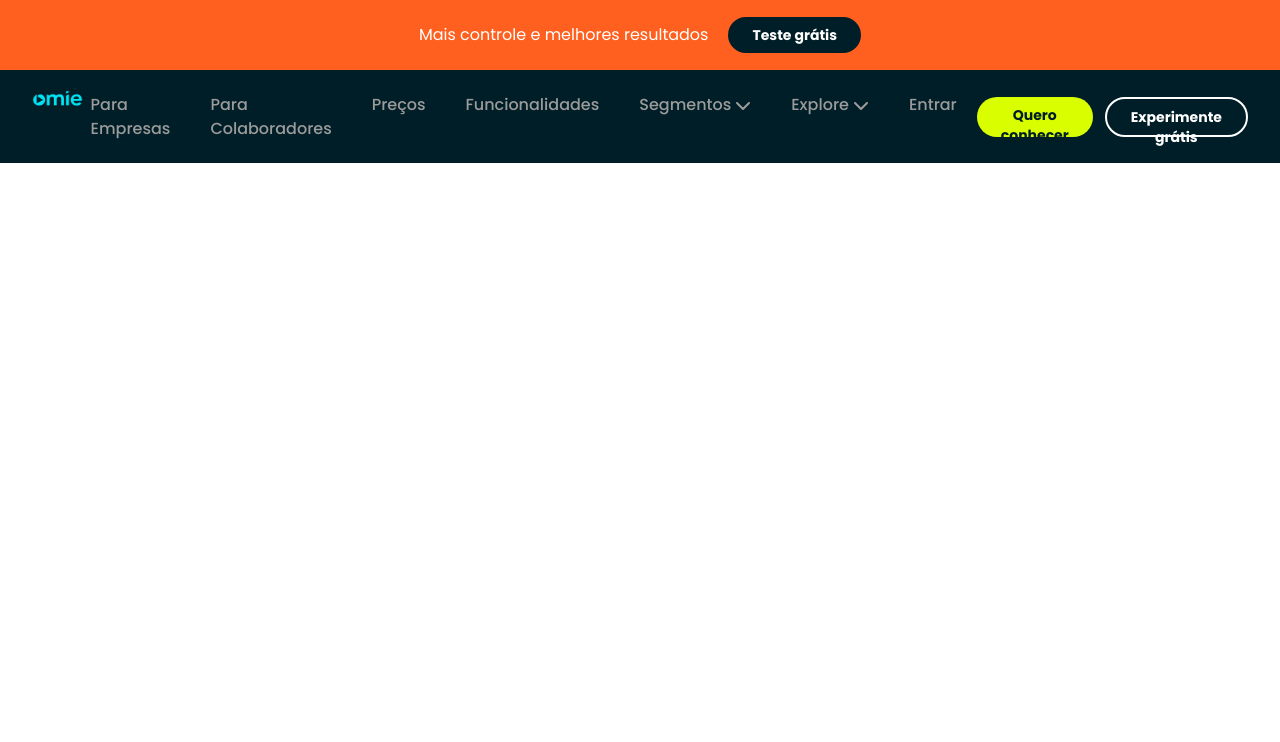
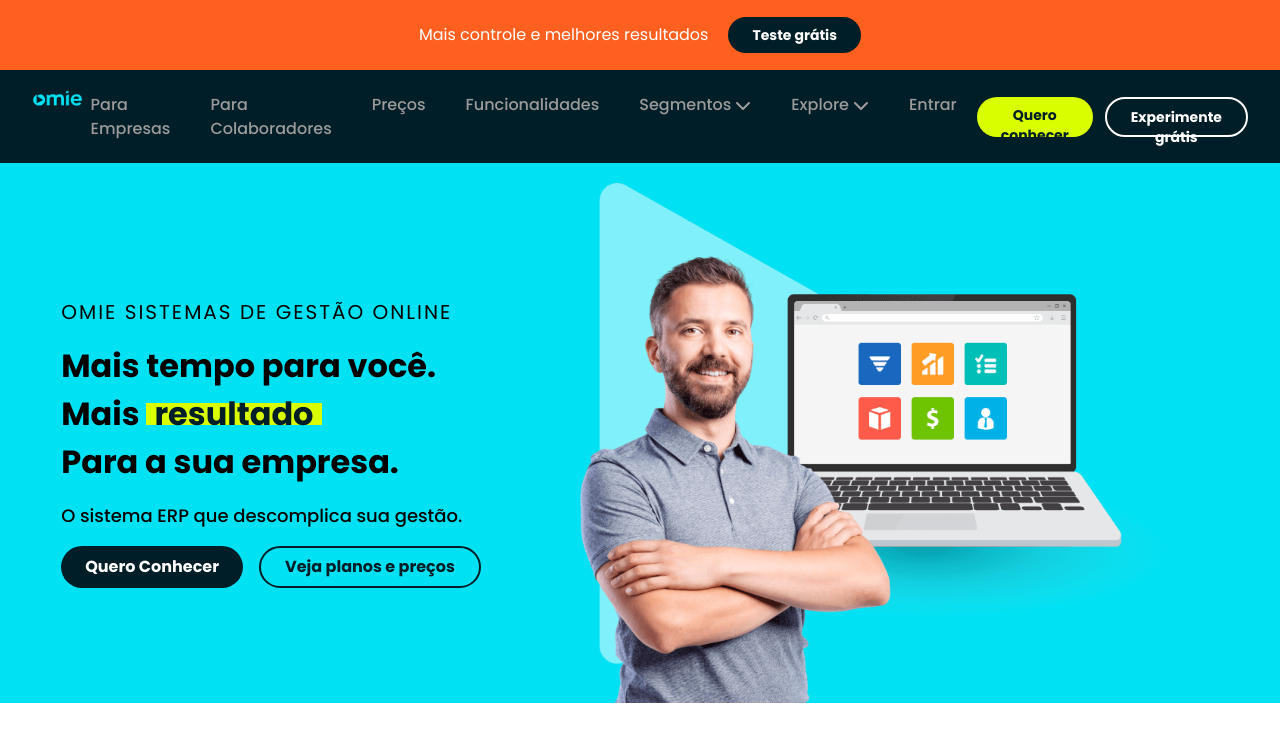
Before and after one commit to SampaioGuilherme11/omie-clone, a React (Vite) app: page / in a window 1280 px wide. Shown: the top 742 px of the page. Built offline with nearby package versions, Linux system fonts and the light colour scheme.

Commit message:
feat: tela de apresentação concluida

```diff
--- a/src/App.jsx
+++ b/src/App.jsx
@@ -1,4 +1,5 @@
 import "./App.css";
+import Apresentacao from "./components/Apresentacao";
 import Header from "./components/Header";
 import Titulo from "./components/Titulo";
 
@@ -7,6 +8,7 @@
     <>
       <Titulo />
       <Header />
+      <Apresentacao />
     </>
   );
 }
--- /dev/null
+++ b/src/components/Apresentacao.jsx
@@ -0,0 +1,72 @@
+import { useState, useEffect } from "react";
+import Button from "./ui/button";
+
+// Palavras a serem digitadas
+const palavras = ["controle", "resultado", "previsibilidade"];
+
+const Apresentacao = () => {
+  const [palavraIndex, setPalavraIndex] = useState(0);
+  const [charIndex, setCharIndex] = useState(0);
+  const [apagando, setApagando] = useState(false);
+
+  useEffect(() => {
+    const palavraAtual = palavras[palavraIndex];
+
+    if (!apagando) {
+      if (charIndex < palavraAtual.length) {
+        setTimeout(() => setCharIndex(charIndex + 1), 120);
+      } else {
+        setTimeout(() => setApagando(true), 1500);
+      }
+    } else {
+      if (charIndex > 0) {
+        setTimeout(() => setCharIndex(charIndex - 1), 100);
+      } else {
+        setApagando(false);
+        setPalavraIndex((palavraIndex + 1) % palavras.length);
+      }
+    }
+  }, [charIndex, apagando, palavraIndex]);
+
+  return (
+    <div className="flex h-[540px] items-center justify-evenly bg-[#00E2F4] pt-5">
+      <div className="flex flex-col gap-4">
+        <h1 className="text-xl font-normal tracking-[0.1em]">
+          OMIE SISTEMAS DE GESTÃO ONLINE
+        </h1>
+        <div className="mt-5">
+          <h2 className="text-[32px] font-bold">Mais tempo para você.</h2>
+          <h2 className="text-[32px] font-bold">
+            Mais{" "}
+            <span className="inline-block h-[70%] bg-[#D8FE00] px-2 leading-[70%] text-[#001e27]">
+              {palavras[palavraIndex].substring(0, charIndex)}
+            </span>
+          </h2>
+          <h2 className="text-[32px] font-bold">Para a sua empresa.</h2>
+        </div>
+        <p className="mt-4 text-lg font-medium">
+          O sistema ERP que descomplica sua gestão.
+        </p>
+        <div className="mt-6 flex justify-center gap-4">
+          <Button
+            className="bg-[#001e27] text-[16px] text-white shadow-none transition-all hover:shadow-[0_5px_0_0_#001e277c]"
+            buttonText="Quero Conhecer"
+          />
+          <Button
+            className="border-2 border-[#001e27] bg-[#00E2F4] text-[16px] text-[#001e27] shadow-none transition-all hover:shadow-[0_5px_0_0_#001e277c]"
+            buttonText="Veja planos e preços"
+          />
+        </div>
+      </div>
+      <div className="h-full">
+        <img
+          src="/public/banner-desk.webp"
+          alt="Banner Empresa"
+          className="h-full object-cover"
+        />
+      </div>
+    </div>
+  );
+};
+
+export default Apresentacao;
```
